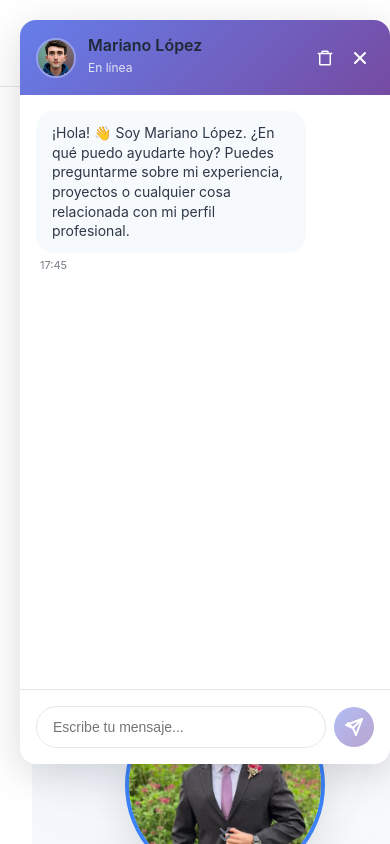
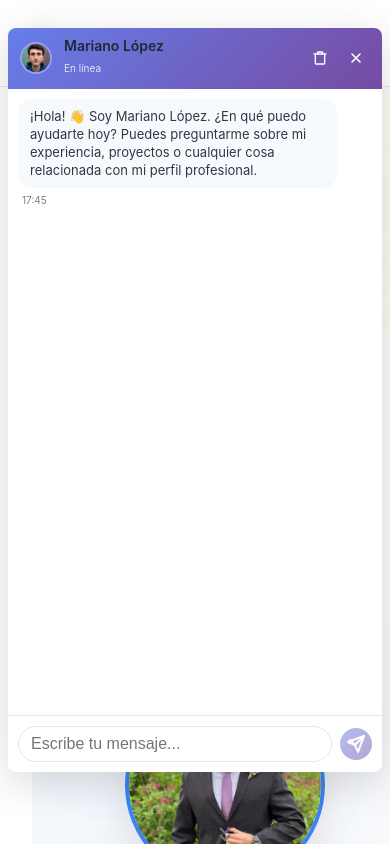
Before and after one commit to Marlo-Byte/Portfolio-Personal, a Vue app: page / in a window 390 px wide. Both pictures are taken after a click on the button 355 px from the left and 809 px from the top of the page. Shown: the top 844 px of the page. Built offline with nearby package versions, Linux system fonts and the light colour scheme.

Commit message:
feat(chat): mejorar diseño responsive del ChatWidget para móviles

```diff
--- a/src/components/ChatWidget.vue
+++ b/src/components/ChatWidget.vue
@@ -81,9 +81,14 @@
               v-model="currentMessage"
               @keypress.enter="sendMessage"
               @input="handleInput"
+              @focus="scrollToBottom"
               placeholder="Escribe tu mensaje..."
               :disabled="isLoading"
               class="message-input"
+              autocomplete="off"
+              autocorrect="off"
+              autocapitalize="sentences"
+              spellcheck="true"
             />
             <button
               @click="sendMessage"
@@ -104,7 +109,7 @@
 </template>
 
 <script setup lang="ts">
-import { ref, onMounted, nextTick, computed, watch } from 'vue'
+import { ref, onMounted, onBeforeUnmount, nextTick, computed, watch } from 'vue'
 
 interface Message {
   id: string
@@ -260,12 +265,28 @@ const simulateAIResponse = async (userMessage: string) => {
 
 const scrollToBottom = () => {
   if (messagesContainer.value) {
-    messagesContainer.value.scrollTop = messagesContainer.value.scrollHeight
+    // Usar requestAnimationFrame para mejor rendimiento en móviles
+    requestAnimationFrame(() => {
+      if (messagesContainer.value) {
+        messagesContainer.value.scrollTop = messagesContainer.value.scrollHeight
+        // Fallback para dispositivos que no soportan smooth scroll
+        messagesContainer.value.scrollTo({
+          top: messagesContainer.value.scrollHeight,
+          behavior: 'smooth'
+        })
+      }
+    })
   }
 }
 
 const handleInput = () => {
   // Aquí se puede agregar lógica para mostrar "escribiendo" al usuario
+  // En móviles, asegurar que el input esté visible cuando aparece el teclado
+  if (window.innerWidth <= 768) {
+    setTimeout(() => {
+      scrollToBottom()
+    }, 300) // Delay para esperar a que aparezca el teclado
+  }
 }
 
 // Función para cargar sessionId desde localStorage
@@ -284,10 +305,28 @@ const saveSessionId = (id: string) => {
   localStorage.setItem('chat-session-id', id)
 }
 
+// Manejar cambios de orientación en móviles
+const handleResize = () => {
+  if (isOpen.value && window.innerWidth <= 768) {
+    setTimeout(() => {
+      scrollToBottom()
+    }, 100)
+  }
+}
+
 // Lifecycle
 onMounted(() => {
   console.log('🎯 ChatWidget montado correctamente')
   loadSessionId()
+
+  window.addEventListener('resize', handleResize)
+  window.addEventListener('orientationchange', handleResize)
+})
+
+// Cleanup en unmount
+onBeforeUnmount(() => {
+  window.removeEventListener('resize', handleResize)
+  window.removeEventListener('orientationchange', handleResize)
 })
 
 // Watcher para guardar sessionId cuando cambie
@@ -451,9 +490,12 @@ watch(sessionId, (newSessionId) => {
   flex: 1;
   padding: 16px;
   overflow-y: auto;
+  overflow-x: hidden;
   display: flex;
   flex-direction: column;
   gap: 12px;
+  -webkit-overflow-scrolling: touch; /* Smooth scrolling en iOS */
+  scroll-behavior: smooth;
 }
 
 .message {
@@ -657,18 +699,199 @@ watch(sessionId, (newSessionId) => {
   .chat-widget {
     bottom: 10px;
     right: 10px;
+    left: 10px;
   }
 
   .chat-window {
     width: calc(100vw - 20px);
-    height: calc(100vh - 100px);
+    height: calc(100vh - 120px);
     bottom: 70px;
-    right: -10px;
+    right: 0;
+    left: 0;
+    margin: 0 auto;
+    border-radius: 12px;
+    max-height: 600px;
   }
 
   .chat-toggle-btn {
-    width: 50px;
-    height: 50px;
+    width: 56px;
+    height: 56px;
+    position: fixed;
+    bottom: 20px;
+    right: 20px;
+  }
+
+  .chat-header {
+    padding: 12px 16px;
+  }
+
+  .chat-avatar {
+    width: 36px;
+    height: 36px;
+  }
+
+  .chat-info h4 {
+    font-size: 15px;
+  }
+
+  .status {
+    font-size: 11px;
+  }
+
+  .chat-messages {
+    padding: 12px;
+    gap: 10px;
+  }
+
+  .message {
+    max-width: 85%;
+  }
+
+  .message-content {
+    padding: 10px 14px;
+    font-size: 14px;
+    border-radius: 16px;
+  }
+
+  .chat-input {
+    padding: 12px;
+  }
+
+  .message-input {
+    padding: 10px 14px;
+    font-size: 16px; /* Evita zoom en iOS */
+    border-radius: 20px;
+  }
+
+  .send-btn {
+    width: 36px;
+    height: 36px;
+    min-width: 36px;
+  }
+}
+
+@media (max-width: 480px) {
+  .chat-widget {
+    bottom: 8px;
+    right: 8px;
+    left: 8px;
+  }
+
+  .chat-window {
+    width: calc(100vw - 16px);
+    height: calc(100vh - 100px);
+    bottom: 64px;
+    border-radius: 8px;
+    max-height: none;
+  }
+
+  .chat-toggle-btn {
+    width: 52px;
+    height: 52px;
+    bottom: 16px;
+    right: 16px;
+  }
+
+  .chat-header {
+    padding: 10px 12px;
+  }
+
+  .chat-avatar {
+    width: 32px;
+    height: 32px;
+  }
+
+  .chat-info h4 {
+    font-size: 14px;
+  }
+
+  .status {
+    font-size: 10px;
+  }
+
+  .chat-messages {
+    padding: 10px;
+    gap: 8px;
+  }
+
+  .message {
+    max-width: 90%;
+  }
+
+  .message-content {
+    padding: 8px 12px;
+    font-size: 13px;
+    border-radius: 14px;
+  }
+
+  .message-time {
+    font-size: 10px;
+  }
+
+  .chat-input {
+    padding: 10px;
+  }
+
+  .message-input {
+    padding: 8px 12px;
+    font-size: 16px;
+    border-radius: 18px;
+  }
+
+  .send-btn {
+    width: 32px;
+    height: 32px;
+    min-width: 32px;
+  }
+
+  .clear-btn,
+  .close-btn {
+    padding: 6px;
+  }
+
+  .clear-btn svg,
+  .close-btn svg {
+    width: 16px;
+    height: 16px;
+  }
+}
+
+/* Mejoras adicionales para touch devices */
+@media (hover: none) and (pointer: coarse) {
+  .chat-toggle-btn {
+    width: 56px;
+    height: 56px;
+  }
+
+  .send-btn,
+  .clear-btn,
+  .close-btn {
+    min-height: 44px;
+    min-width: 44px;
+  }
+
+  .message-input {
+    font-size: 16px; /* Previene zoom automático en iOS */
+  }
+}
+
+/* Landscape orientation en móviles */
+@media (max-width: 768px) and (orientation: landscape) {
+  .chat-window {
+    height: calc(100vh - 80px);
+    max-height: 400px;
+  }
+
+  .chat-messages {
+    padding: 8px;
+  }
+
+  .chat-header {
+    padding: 8px 12px;
+  }
+
+  .chat-input {
+    padding: 8px;
   }
 }
 </style>
```
